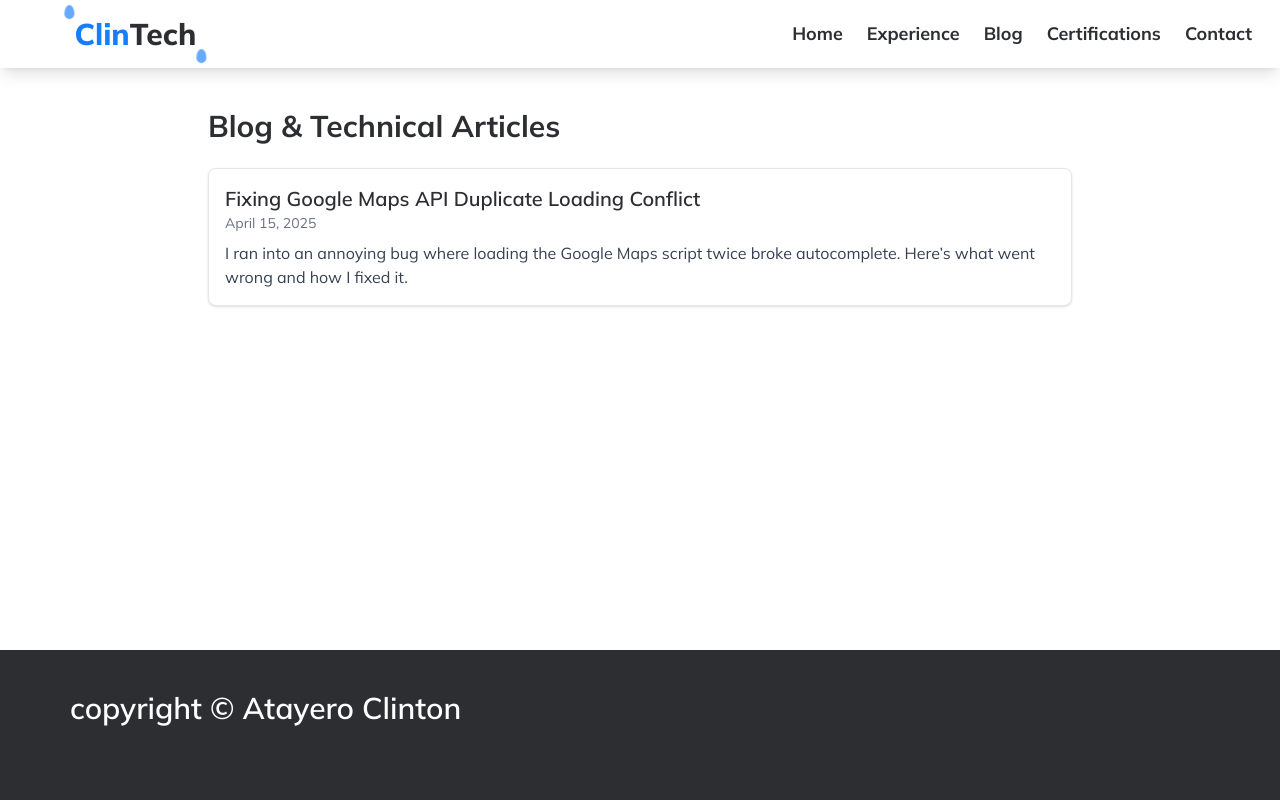
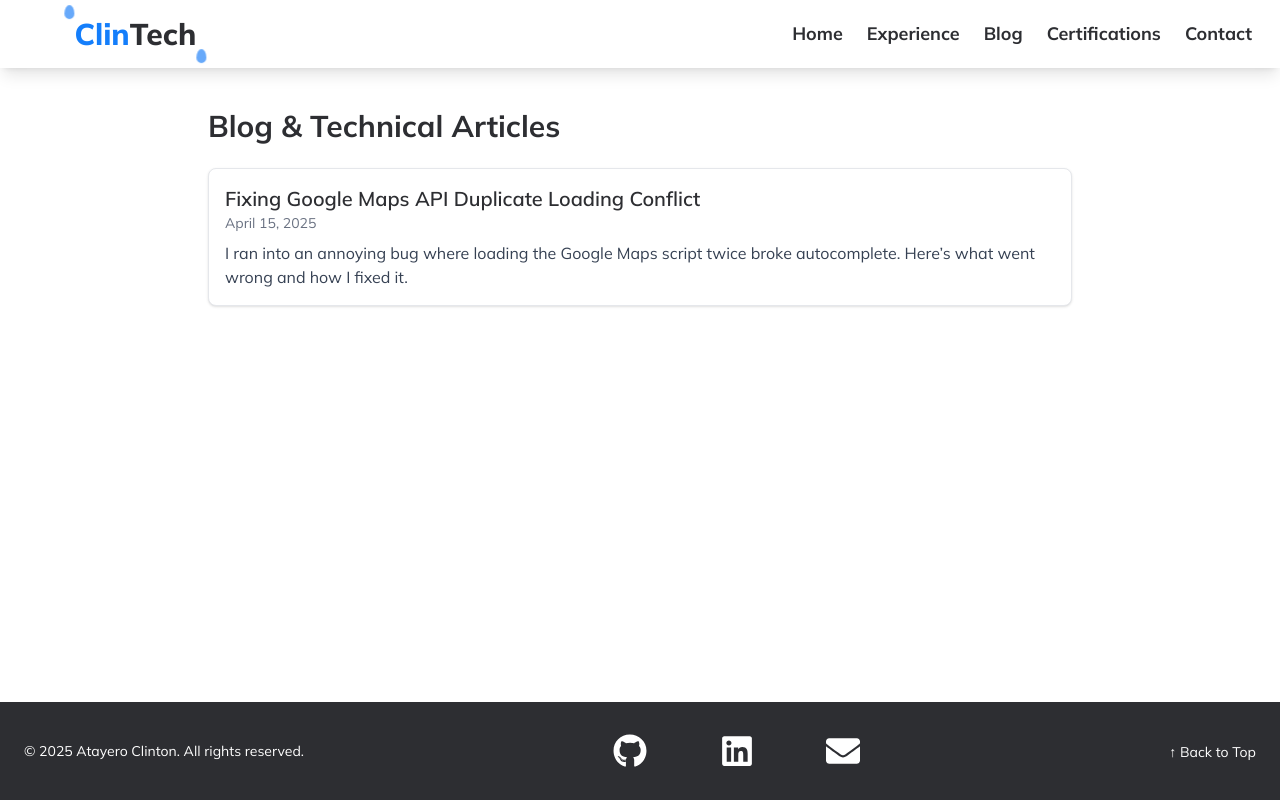
Before and after one commit to Clin-Tech/Clintech-portfolio, a Next.js app: page /blog in a window 1280 px wide. Built offline with nearby package versions, Linux system fonts and the light colour scheme.

Commit message:
added youTube reel

```diff
--- a/src/component/About.jsx
+++ b/src/component/About.jsx
@@ -66,19 +66,19 @@ const stacks = [
     name: "Node.js",
   },
 ];
-
 const About = () => {
   return (
-    <div className="w-full flex flex-col items-start gap-8 px-7 py-10">
+    <div className="w-full flex flex-col items-start gap-8 px-6 py-12">
+      {/* Tech Stack */}
       <div className="flex flex-col md:flex-row items-center gap-5">
-        <div className="font-bold text-xl  border-r-[2px] border-r-[#2d2e32] rounded-full pr-5 py-4 mr-3">
+        <div className="font-bold text-xl border-r-2 border-[#2d2e32] pr-5 py-4 mr-3">
           Tech Stack
         </div>
         <motion.div
           variants={motionContainerVariants}
           initial="hidden"
           whileInView="show"
-          className="flex flex-wrap gap-10 mt-4 text-4xl "
+          className="flex flex-wrap gap-10 mt-4 text-4xl"
         >
           {stacks.map((stack) => (
             <motion.div
@@ -92,49 +92,57 @@ const About = () => {
           ))}
         </motion.div>
       </div>
-      <div className="w-full flex flex-col md:flex-row items-center gap-7 md:gap-0 justify-center pt-10">
-        <div className="w-full md:w-1/2 flex items-center justify-center">
-          <Image
-            src={AboutPix}
-            alt="coding-pix"
-            className="w-[350px] h-[300px] rounded-2xl"
-          />
-        </div>
-        <div className="w-full md:w-1/2 flex flex-col items-center  justify-center gap-5">
-          <p className="text-2xl font-semibold text-[#147efb] border-b-[3px] border-b-[#147efb] rounded-b-3xl hover:rounded-none transition duration-300 hover:scale-110 px-5 pb-[10px]">
-            About Me
-          </p>
-          <h4 className="font-bold text-xl text-[#2d2e32] text-center">
+
+      <p className="text-2xl font-semibold text-[#147efb] border-b-4 border-[#147efb] pb-2 rounded-b-3xl transition duration-300 hover:rounded-none hover:scale-105 mx-auto">
+        About Me
+      </p>
+
+      <div className="w-full flex flex-col-reverse lg:flex-row items-center gap-10 pt-6">
+        <div className="w-full lg:w-1/2 flex flex-col items-center gap-5 text-center lg:text-left">
+          <h4 className="font-bold text-xl text-[#2d2e32]">
             Front-end Developer based in Nigeria.
           </h4>
-          <div className="w-[95%] text-center flex flex-col items-center gap-4">
-            <p className="text-[#767676] font-medium leading-relaxed">
+          <div className="w-[95%] text-[#767676] font-medium space-y-4 leading-relaxed">
+            <p>
               I'm a frontend engineer with 3+ years of experience across mobile
-              and web projects. At POLOM, I helped build the Delivery, Customer
-              and Admin UI of a production-grade e-commerce platform using
+              and web projects. At POLOM, I helped build the Delivery, Customer,
+              and Admin UIs of a production-grade e-commerce platform using
               React, Tailwind, and React Native.
             </p>
-            <p className="text-[#767676] font-medium leading-relaxed">
+            <p>
               Led a cross-functional team of developers and designers during the
-              Zuri Bootcamp, ranking in the top 5 out of 132 teams. Recognized
-              by peers for effective leadership and collaboration.
+              Zuri Bootcamp — ranked top 5 of 132 teams. Recognized by peers for
+              leadership and collaboration.
             </p>
-            <p className="mt-3 text-[#767676] font-medium leading-relaxed">
+            <p>
               I care about clean UI/UX, scalable frontend patterns, and
-              delivering real business value with code. Currently seeking
-              opportunities to contribute to remote teams or organisations
-              building impactful products.
+              delivering real business value with code. Currently open to remote
+              roles or freelance collaborations.
             </p>
-            <p className="mt-3 font-extrabold text-[#767676] leading-relaxed">
-              <span className="text-[#147efb]"> Skilled in: </span> React.js,
-              Next.js, React Native, Tailwind CSS, TypeScript, REST APIs,
-              TanStack React Query, Git.
+            <p className="font-bold">
+              <span className="text-[#147efb]">Skilled in:</span> React.js,
+              Next.js, React Native, Tailwind CSS, TypeScript, REST APIs, React
+              Query, Git.
             </p>
           </div>
+        </div>
+
+        <div className="w-full lg:w-1/2 flex items-center justify-center">
+          <iframe
+            loading="lazy"
+            width="100%"
+            height="315"
+            src="https://www.youtube.com/embed/ICVzeo-SNJc"
+            title="What I Do – Frontend Developer Reel"
+            frameBorder="0"
+            allow="accelerometer; autoplay; clipboard-write; encrypted-media; gyroscope; picture-in-picture; web-share"
+            allowFullScreen
+            referrerPolicy="no-referrer-when-downgrade"
+            className="rounded-xl shadow-md"
+          />
         </div>
       </div>
     </div>
   );
 };
-
 export default About;
--- a/src/component/Footer.jsx
+++ b/src/component/Footer.jsx
@@ -1,12 +1,45 @@
-import React from "react";
+"use client";
+
+import { FaGithub, FaLinkedin, FaEnvelope } from "react-icons/fa";
 
 const Footer = () => {
   return (
-    <footer className="w-full h-[150px] bg-[#2d2e32] py-[40px] px-[70px] overflow-hidden">
-      <div>
-        <h3 className="font-semibold text-xl md:text-3xl text-[#fff]">
-          copyright &#169; Atayero Clinton
-        </h3>
+    <footer className="w-full bg-[#2d2e32] text-white px-6 py-8">
+      <div className="max-w-7xl mx-auto flex flex-col md:flex-row justify-between items-center gap-6">
+        <div className="text-sm text-center md:text-left">
+          © {new Date().getFullYear()} Atayero Clinton. All rights reserved.
+        </div>
+
+        <div className="w-[20%] flex items-center justify-between gap-5 text-xl">
+          <a
+            href="https://github.com/Clin-Tech"
+            target="_blank"
+            rel="noreferrer"
+            className="hover:text-[#147efb] transition"
+          >
+            <FaGithub size={34} />
+          </a>
+          <a
+            href="https://www.linkedin.com/in/clinton-atayero-3800b5238/"
+            target="_blank"
+            rel="noreferrer"
+            className="hover:text-[#147efb] transition"
+          >
+            <FaLinkedin size={34} />
+          </a>
+          <a
+            href="mailto:atayeroclinton.ac@gmail.com"
+            className="hover:text-[#147efb] transition"
+          >
+            <FaEnvelope size={34} />
+          </a>
+        </div>
+
+        <div>
+          <a href="/" className="text-sm hover:text-[#147efb] transition">
+            ↑ Back to Top
+          </a>
+        </div>
       </div>
     </footer>
   );
--- a/src/component/HomePage.jsx
+++ b/src/component/HomePage.jsx
@@ -1,3 +1,5 @@
+"use client";
+
 import Image from "next/image";
 import React from "react";
 import { LinkedInIcon, MyPix, GithubIcon } from "../../public/assets";
@@ -20,11 +22,13 @@ const HomePage = () => {
         <div className="flex flex-col items-start md:items-start gap-5">
           <p className="flex-wrap text-lg md:text-xl text-gray-600 max-w-2xl mx-auto">
             I build fast, responsive web and mobile interfaces using React,
-            React Native (Expo), Tailwind CSS, and Next.js. Experienced in
-            integrating REST APIs and Google Maps services to power scalable
-            e-commerce solutions.
+            React Native, Tailwind CSS, and Next.js. I’ve contributed to
+            e-commerce platforms, delivery apps, admin dashboards, real estate
+            UIs, and more — all powered by clean API integrations and built for
+            scale.
           </p>
-          <div className="flex gap-5 ">
+          <div className="flex flex-col md:flex-row gap-5 ">
+            <div className="flex items-center gap-5">
               <Link href={"https://github.com/Clin-Tech"}>
                 <Image
                   src={GithubIcon}
@@ -42,15 +46,23 @@ const HomePage = () => {
                 />
               </Link>
             </div>
+            <div className="">
+              <Link href={"/#contact"}>
+                <button className=" bg-gray-600 font-semibold text-white px-4 py-2 cursor-pointer rounded-xl hover:scale-105 transition-all duration-2000">
+                  📨 Available for hire – contact me below
+                </button>
+              </Link>
             </div>
           </div>
-      {/* <div className="w-full md:w-1/2 lg:w-[35%] h-fit flex items-center justify-center md:justify-start">
+        </div>
+      </div>
+      <div className="w-full md:w-1/2 lg:w-[35%] h-fit flex items-center justify-center md:justify-start">
         <Image
           src={MyPix}
           alt="My Picture"
           className="w-[20em] h-[20em] object-cover rounded-full body shadow-3xl border-[5px] border-blue-100 md:animate-bounce duration-4000 ease-in-out"
         />
-      </div> */}
+      </div>
     </section>
   );
 };
```
Lines whose indentation alone changed are shown as unchanged.
